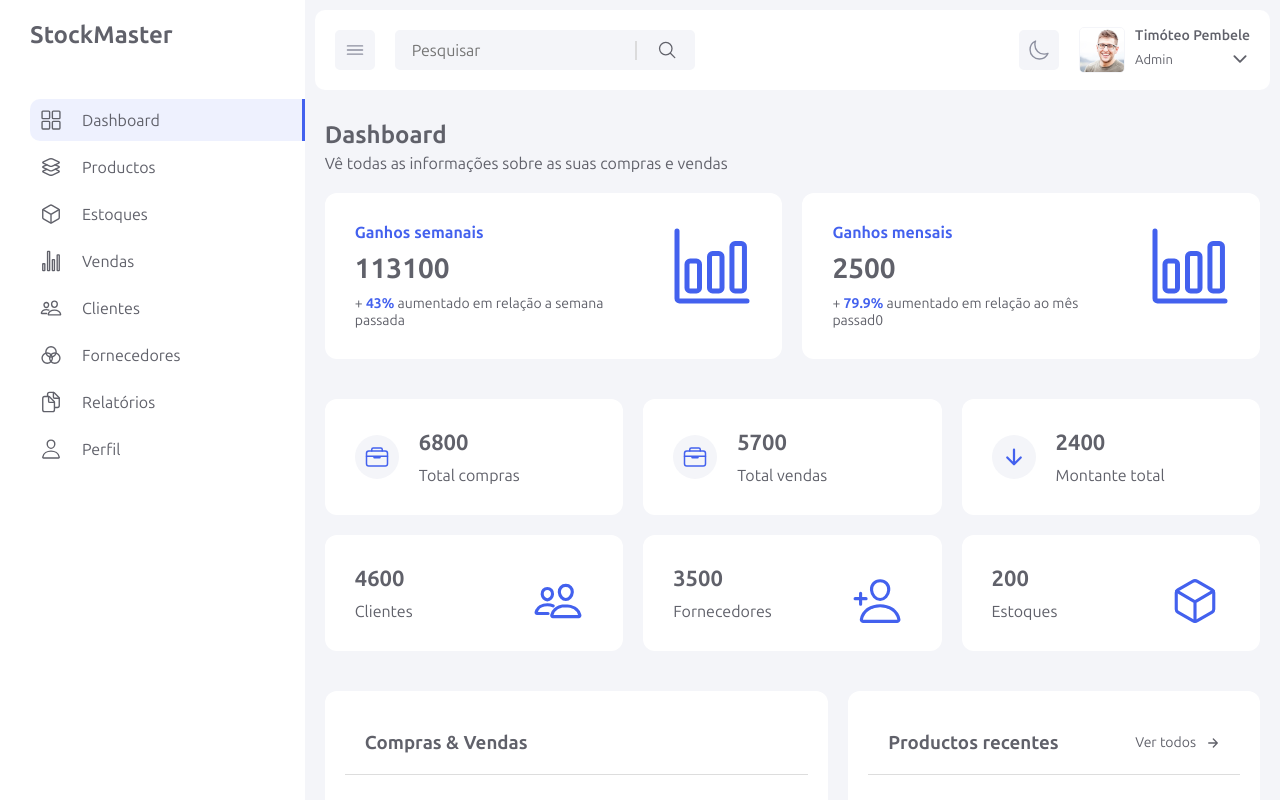
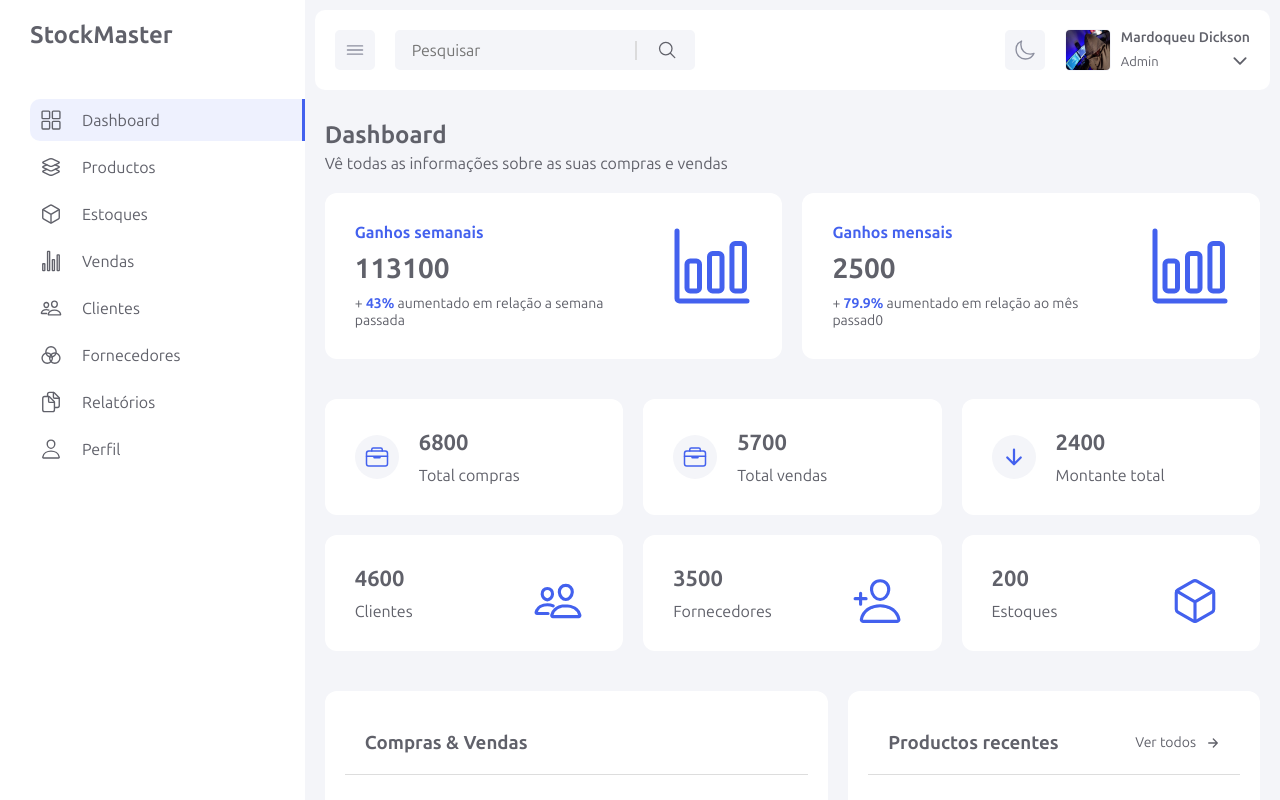
Before and after one commit to UNI-PROJECT/stock-management-front-end, a plain HTML site: page index.html in a window 1280 px wide. Drawn offline with nearby package versions, Linux system fonts and the light colour scheme.

Commit message:
first commit

```diff
--- a/index.html
+++ b/index.html
@@ -43,9 +43,9 @@
 					<ion-icon name="moon-outline" class="dark-icon"></ion-icon>
 				</a>
 				<div class="header__profile-box">
-					<img src="../img/costumer/steve.jpg" alt="" class="header__profile-img">
+					<img src="../img/costumer/1697251206163.jpg" alt="" class="header__profile-img">
 					<div class="profile__name-box">
-						<span class="header__p-name">Timóteo Pembele</span>
+						<span class="header__p-name">Mardoqueu Dickson</span>
 						<span class="permission">Admin <ion-icon name="chevron-down-outline"
 								class="profile-click-icon"></ion-icon></span>
 					</div>
```
Also changed, not shown: img/costumer/1697251206163.jpg (added), img/costumer/ben.jpg (deleted), img/costumer/customer-1.jpg (deleted), img/costumer/customer-2.jpg (deleted), img/costumer/customer-3.jpg (deleted), img/costumer/customer-4.jpg (deleted), img/costumer/customer-5.jpg (deleted), img/costumer/customer-6.jpg (deleted), img/costumer/dave.jpg (deleted), img/costumer/hannah.jpg (deleted), img/costumer/steve.jpg (deleted).
